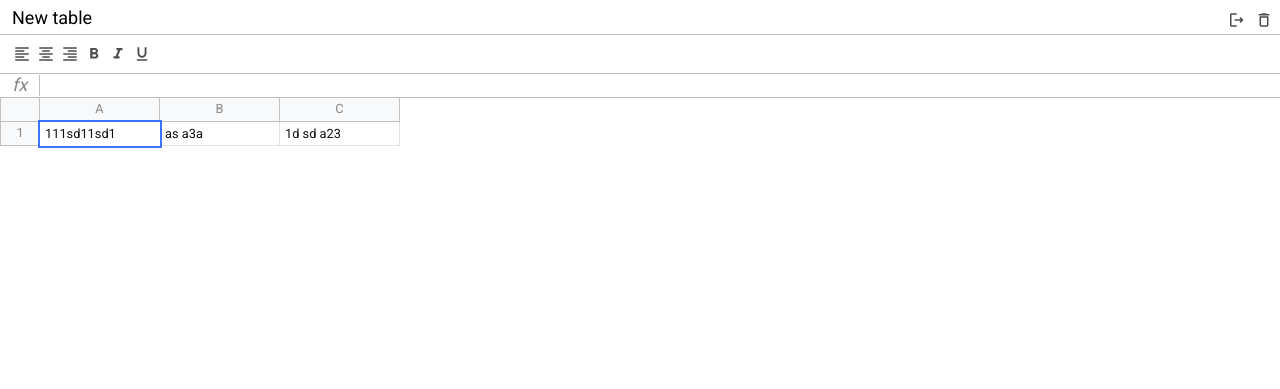
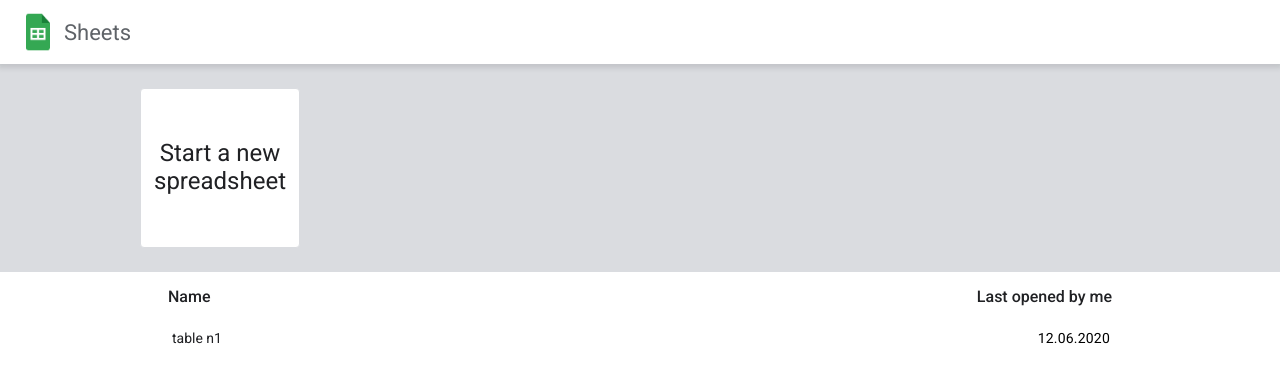
Before and after one commit to quinsberry/custom-sheets, a website built with webpack: page public/index.html in a window 1280 px wide. Built offline with nearby package versions, Linux system fonts and the light colour scheme.

Commit message:
- created dashboard page

```diff
--- a/package.json
+++ b/package.json
@@ -1,8 +1,8 @@
 {
-  "name": "excel-ts",
+  "name": "custom-sheets",
   "private": true,
   "version": "1.0.0",
-  "description": "Pure ts Excel app",
+  "description": "Pure typescript Excel/Sheets app",
   "main": "index.ts",
   "scripts": {
     "watch": "webpack --watch",
--- a/public/index.html
+++ b/public/index.html
@@ -8,84 +8,36 @@
     <link rel="shortcut icon" href="favicon.ico"/>
     <link href="https://fonts.googleapis.com/icon?family=Material+Icons|Material+Icons+Outlined"
           rel="stylesheet">
-    <title>Pure Typescript Excel</title>
+    <title>Sheets Dashboard</title>
 </head>
 <body>
 
-<div id="app" class="container">
-    <div class="excel">
-        <div class="excel__header">
-            <input type="text" class="input" value="New table">
-
-            <div>
-                <div class="button">
-                    <span class="material-icons-outlined">
-                        logout
-                    </span>
-                </div>
-                <div class="button">
-                    <span class="material-icons-outlined">
-                        delete
-                    </span>
-                </div>
+<div id="app">
+    <div class="dashboard">
+        <div class="dashboard__header">
+            <div class="dashboard__header-logo">
+                <img src="./logo.png"/>
+                <span>Sheets</span>
             </div>
         </div>
-
-        <div class="excel__toolbar">
-            <div class="button">
-                <span class="material-icons-outlined">
-                    format_align_left
-                </span>
-            </div>
-            <div class="button">
-                <span class="material-icons-outlined">
-                    format_align_center
-                </span>
-            </div>
-            <div class="button">
-                <span class="material-icons-outlined">
-                    format_align_right
-                </span>
-            </div>
-            <div class="button">
-                <span class="material-icons-outlined">
-                    format_bold
-                </span>
-            </div>
-            <div class="button">
-                <span class="material-icons-outlined">
-                    format_italic
-                </span>
-            </div>
-            <div class="button">
-                <span class="material-icons-outlined">
-                    format_underlined
-                </span>
+        <div class="dashboard__new">
+            <div class="dashboard__view">
+                <a href="#" class="dashboard__create">
+                    Start a new spreadsheet
+                </a>
             </div>
         </div>
-
-        <div class="excel__formula">
-            <div class="info">fx</div>
-            <div class="input" contenteditable spellcheck="false"></div>
-        </div>
-
-        <div class="excel__table">
-            <div class="row">
-                <div class="row-info"></div>
-                <div class="row-data">
-                    <div class="column">A</div>
-                    <div class="column">B</div>
-                    <div class="column">C</div>
-                </div>
+        <div class="dashboard__table dashboard__view">
+            <div class="dashboard__list-header">
+                <span>Name</span>
+                <span>Last opened by me</span>
             </div>
-            <div class="row">
-                <div class="row-info">1</div>
-                <div class="row-data">
-                    <div class="cell selected" contenteditable>111sd11sd1</div>
-                    <div class="cell" contenteditable>as a3a</div>
-                    <div class="cell" contenteditable>1d sd a23</div>
-                </div>
-            </div>
+            <ul class="dashboard__list">
+                <li class="dashboard__record">
+                    <a href="#">table n1</a>
+                    <span>12.06.2020</span>
+                </li>
+            </ul>
         </div>
     </div>
 </div>
--- a/src/scss/_mixins.scss
+++ b/src/scss/_mixins.scss
@@ -21,3 +21,9 @@
     cursor: pointer;
   }
 }
+
+@mixin clear-list() {
+  list-style: none;
+  margin: 0;
+  padding: 0;
+}
--- a/src/scss/_variables.scss
+++ b/src/scss/_variables.scss
@@ -7,3 +7,4 @@ $border-color: #c0c0c0;
 $info-cell-width: 40px;
 $cell-width: 120px;
 $cell-background: #f8f9fa;
+$dashboard-header-height: 64px;
--- /dev/null
+++ b/src/scss/dashboard.scss
@@ -0,0 +1,121 @@
+@import 'mixins';
+@import 'variables';
+
+.dashboard {
+
+  &__header {
+    position: fixed;
+    left: 0;
+    right: 0;
+    top: 0;
+    height: $dashboard-header-height;
+    display: flex;
+    align-items: center;
+    padding: 0 20px;
+    background: #fff;
+    box-shadow: 0 2px 5px 2px rgba(60, 64, 67, .15);
+    z-index: 1000;
+
+    &-logo {
+      display: flex;
+      align-items: center;
+
+      img {
+        width: 40px;
+        height: 40px;
+        padding-right: 4px;
+      }
+
+      span {
+        position: relative;
+        top: 1px;
+        padding-left: 4px;
+        color: #5f6368;
+        font-size: 22px;
+        line-height: 24px;
+      }
+    }
+  }
+
+  &__new {
+    margin-top: $dashboard-header-height;
+    padding: 1.5rem;
+    background: #dadce0;
+  }
+
+  &__create {
+    width: 160px;
+    height: 160px;
+    background: #fff;
+    border-radius: 4px;
+    border: 1px solid #dadce0;
+    display: flex;
+    justify-content: center;
+    align-items: center;
+    font-size: 1.5rem;
+    text-decoration: none;
+    color: #202124;
+    text-align: center;
+    transition: .1s ease-out;
+
+    &:hover {
+      cursor: pointer;
+      color: green;
+      border-color: green;
+    }
+  }
+
+  &__view {
+    max-width: 1000px;
+    margin: 0 auto;
+  }
+
+  &__table {
+    padding: 1rem;
+  }
+
+  &__list-header {
+    display: flex;
+    justify-content: space-between;
+    color: #202124;
+    font-weight: 500;
+    font-size: 16px;
+    margin-bottom: 10px;
+    padding: 0 12px;
+  }
+
+  &__list {
+    @include clear-list();
+  }
+
+  &__record {
+    display: flex;
+    justify-content: space-between;
+    align-items: center;
+    padding: 12px 14px 12px 16px;
+    margin-bottom: 10px;
+    transition: .1s ease-out;
+    font-size: 14px;
+
+
+    &:hover {
+      background: #e6f4ea;
+      border-radius: 25px;
+    }
+
+    span {
+      letter-spacing: 0.2px;
+      line-height: 20px;
+    }
+
+    a {
+      text-decoration: none;
+      cursor: pointer;
+      color: #202124;
+
+      &:hover {
+        text-decoration: underline;
+      }
+    }
+  }
+}
--- a/src/scss/index.scss
+++ b/src/scss/index.scss
@@ -5,6 +5,7 @@
 @import 'header';
 @import 'table';
 @import 'toolbar';
+@import 'dashboard';
 
 * {
   margin: 0;
--- a/webpack.config.js
+++ b/webpack.config.js
@@ -21,6 +21,7 @@ const plugins = () => {
         new CopyPlugin({
             patterns: [
                 {from: path.resolve(__dirname, 'public/favicon.ico'), to: path.resolve(__dirname, 'dist')},
+                {from: path.resolve(__dirname, 'public/logo.png'), to: path.resolve(__dirname, 'dist')},
             ],
         }),
         new MiniCssExtractPlugin({
```
Also changed, not shown: src/assets/excel.html (added, +94 -0 lines), public/logo.png (added).
